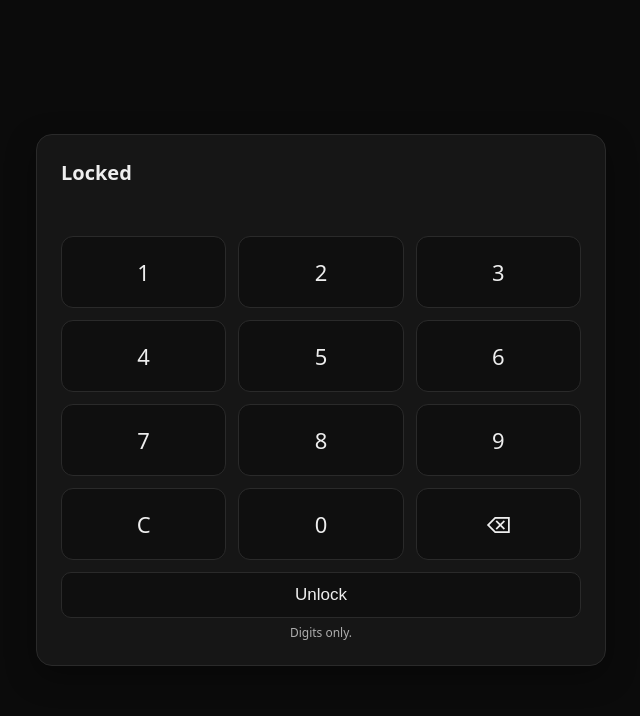
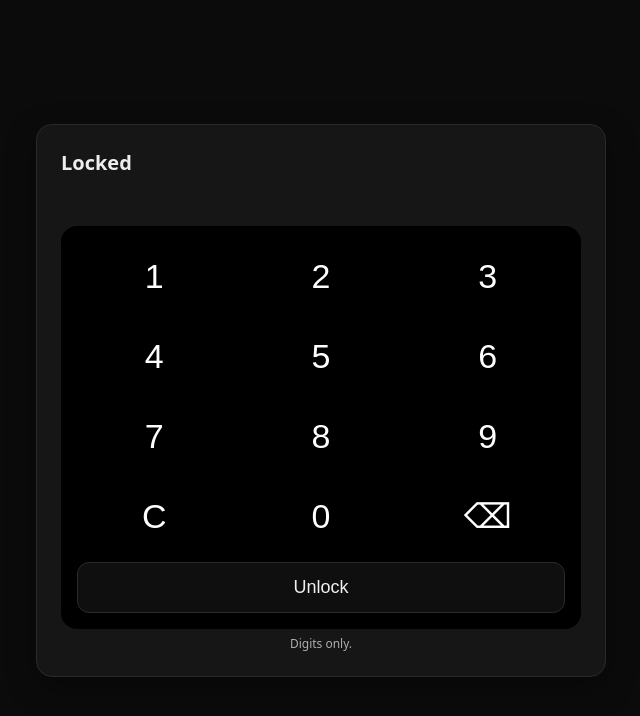
Before and after one commit to markhiner/Hiner.nyc, a plain HTML site: page yocto/index.html in a window 1280 px wide. Shown: the whole page, without its empty margins (319-959 px from the left). Drawn offline with Linux system fonts and the light colour scheme; a web font is replaced by a local one.

Commit message:
changes numpad font

```diff
--- a/yocto/index.html
+++ b/yocto/index.html
@@ -6,6 +6,9 @@
   <meta name="apple-mobile-web-app-capable" content="yes"/>
   <meta name="apple-mobile-web-app-status-bar-style" content="black-translucent"/>
   <title>yocto</title>
+  <link rel="preconnect" href="https://fonts.googleapis.com">
+  <link rel="preconnect" href="https://fonts.gstatic.com" crossorigin>
+  <link href="https://fonts.googleapis.com/css2?family=Encode+Sans+SC:ital,wght@0,100;0,200;0,300;0,400;0,500;0,600;0,700&display=swap" rel="stylesheet">
   <script src="https://cdn.jsdelivr.net/npm/js-sha256@0.9.0/build/sha256.min.js"></script>
   <style>
     html{-webkit-text-size-adjust:100%}
@@ -16,13 +19,24 @@
     input,button{width:100%;padding:12px 14px;border-radius:10px;border:1px solid #2a2a2a;background:#0f0f0f;color:#f0f0f0;font-size:17px;-webkit-appearance:none;appearance:none}
     button{cursor:pointer}
     .hidden{display:none}
-    .pad{display:grid;grid-template-columns:repeat(3,1fr);gap:12px;margin-top:16px}
-    .key{border:1px solid #2a2a2a;background:#0f0f0f;border-radius:12px;padding:20px;font-size:22px;text-align:center;user-select:none;-webkit-tap-highlight-color:transparent}
+
+    /* PIN pad: black slab, white ultra-light numerals, no visible borders */
+    .dots{display:flex;gap:8px;justify-content:center;margin:8px 0 8px 0;min-height:18px}
+    .dot{width:10px;height:10px;border-radius:50%;background:#e5e7eb}
+    .pad{display:grid;grid-template-columns:repeat(3,1fr);gap:12px;margin-top:16px;background:#000;padding:16px;border-radius:16px}
+    .key{
+      display:flex;align-items:center;justify-content:center;
+      height:68px;border:none;background:transparent;color:#fff;
+      font-family:"Encode Sans SC",sans-serif;font-weight:100;font-size:34px;line-height:1;
+      font-optical-sizing:auto;font-variation-settings:"wdth" 100;
+      user-select:none;-webkit-tap-highlight-color:transparent;outline:none;
+    }
     .key:active{transform:scale(.98)}
-    .wide{grid-column:1/-1}
-    .dots{display:flex;gap:8px;justify-content:center;margin:8px 0 4px 0;min-height:18px}
-    .dot{width:10px;height:10px;border-radius:50%;background:#e5e7eb}
+    .wide{grid-column:1/-1;border:1px solid #2a2a2a;background:#0f0f0f;border-radius:12px;font-size:18px;padding:14px}
+
     .muted{opacity:.7;font-size:12px;margin-top:6px;text-align:center}
+
+    /* Nights stepper */
     .nights-wrap{display:grid;grid-template-columns:72px 1fr 72px;gap:12px;align-items:center}
     .nbtn{width:72px;height:64px;font-size:28px;border-radius:12px;border:1px solid #2a2a2a;background:#0f0f0f;color:#f0f0f0;line-height:1;-webkit-appearance:none}
     .nbtn:active{transform:scale(.98)}
@@ -37,19 +51,19 @@
     <div id="gate">
       <div class="dots" id="dots"></div>
       <div class="pad">
-        <div class="key" data-k="1">1</div>
-        <div class="key" data-k="2">2</div>
-        <div class="key" data-k="3">3</div>
-        <div class="key" data-k="4">4</div>
-        <div class="key" data-k="5">5</div>
-        <div class="key" data-k="6">6</div>
-        <div class="key" data-k="7">7</div>
-        <div class="key" data-k="8">8</div>
-        <div class="key" data-k="9">9</div>
-        <div class="key" data-k="C">C</div>
-        <div class="key" data-k="0">0</div>
-        <div class="key" data-k="B">⌫</div>
-        <button id="go" class="wide">Unlock</button>
+        <button class="key" data-k="1" type="button">1</button>
+        <button class="key" data-k="2" type="button">2</button>
+        <button class="key" data-k="3" type="button">3</button>
+        <button class="key" data-k="4" type="button">4</button>
+        <button class="key" data-k="5" type="button">5</button>
+        <button class="key" data-k="6" type="button">6</button>
+        <button class="key" data-k="7" type="button">7</button>
+        <button class="key" data-k="8" type="button">8</button>
+        <button class="key" data-k="9" type="button">9</button>
+        <button class="key" data-k="C" type="button">C</button>
+        <button class="key" data-k="0" type="button">0</button>
+        <button class="key" data-k="B" type="button">⌫</button>
+        <button id="go" class="wide" type="button">Unlock</button>
       </div>
       <div class="muted">Digits only.</div>
     </div>
@@ -102,23 +116,4 @@
   function renderDots(){ dots.innerHTML=""; for(let i=0;i<buf.length;i++){ const d=document.createElement('div'); d.className='dot'; dots.appendChild(d); } }
   function handleKey(k){ if(k==='C'){buf="";renderDots();return;} if(k==='B'){buf=buf.slice(0,-1);renderDots();return;} if(/^\d$/.test(k)){ if(buf.length<32){buf+=k;renderDots();} } }
   document.querySelectorAll('.key').forEach(el=>{ el.addEventListener('click', ()=> handleKey(el.getAttribute('data-k'))); });
-  document.addEventListener('keydown', (e)=>{ if(e.key>='0'&&e.key<='9') handleKey(e.key); else if(e.key==='Backspace') handleKey('B'); else if(e.key.toLowerCase()==='c'&&(e.metaKey||e.ctrlKey)) handleKey('C'); else if(e.key==='Enter') goBtn.click(); });
-
-  goBtn.addEventListener('click', ()=>{
-    const digest = sha256(buf);
-    if(digest === PASS_HASH){
-      gate.classList.add('hidden');
-      form.classList.remove('hidden');
-      title.textContent='Hotel finder';
-      const d=new Date(); d.setDate(d.getDate()+1);
-      whenInput.value=d.toISOString().slice(0,10);
-      setNights(1);
-      document.getElementById('where').focus();
-      setTimeout(()=>{ if(whenInput.showPicker) whenInput.showPicker(); },0);
-    }else{
-      buf=""; renderDots(); alert('Wrong code');
-    }
-  });
-</script>
-</body>
-</html>
+  document.addEventListener('keydown', (e)=>{ if(e.key>='0'&&e.key<='9') handleKey(e.key); else if(e.key==='Backspace') handleKey('B'
```
